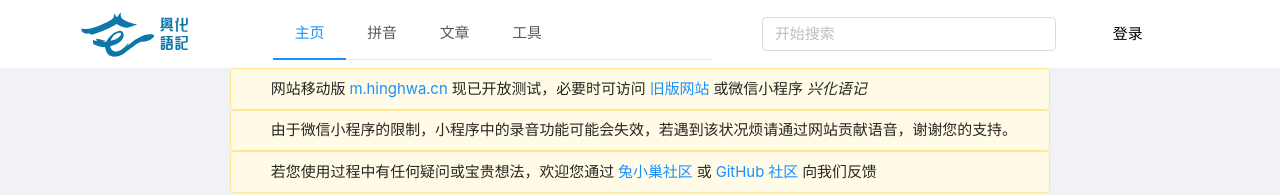
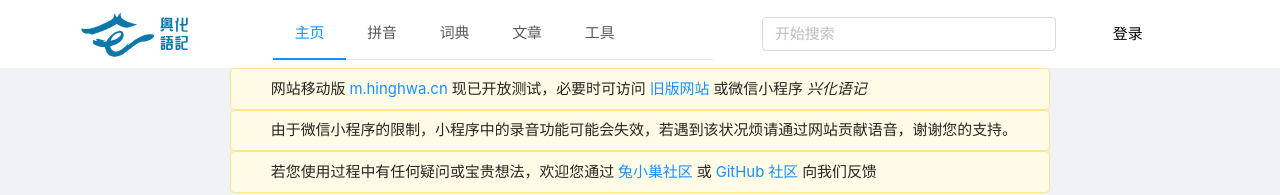
Before and after one commit to e-dialect/hinghwa-dict-web, a Vue app: page /Home in a window 1280 px wide. Shown: the top 195 px of the page. Built offline with nearby package versions, Linux system fonts and the light colour scheme.

Commit message:
fix: add menu item dictionary

```diff
--- a/src/components/HeaderAndFooter/Header.vue
+++ b/src/components/HeaderAndFooter/Header.vue
@@ -14,6 +14,9 @@
           </a-menu-item>
           <a-menu-item key="Pinyin">
             <router-link :to="{name:'Pinyin'}">拼音</router-link>
+          </a-menu-item>
+          <a-menu-item key="Dictionary">
+            <router-link :to="{name:'Dictionary'}">词典</router-link>
           </a-menu-item>
           <a-menu-item key="Articles">
             <router-link :to="{name:'Articles'}">文章</router-link>
--- a/src/store/index.js
+++ b/src/store/index.js
@@ -105,7 +105,7 @@ export default new Vuex.Store({
   },
   mutations: {
     tab (state, value) {
-      const list = ['Home', 'Articles', 'Tools', 'Pinyin']
+      const list = ['Home', 'Articles', 'Tools', 'Pinyin', 'Dictionary']
       if (list.indexOf(value[0]) >= 0) {
         state.tab = Object.assign([], value)
       } else {
```
